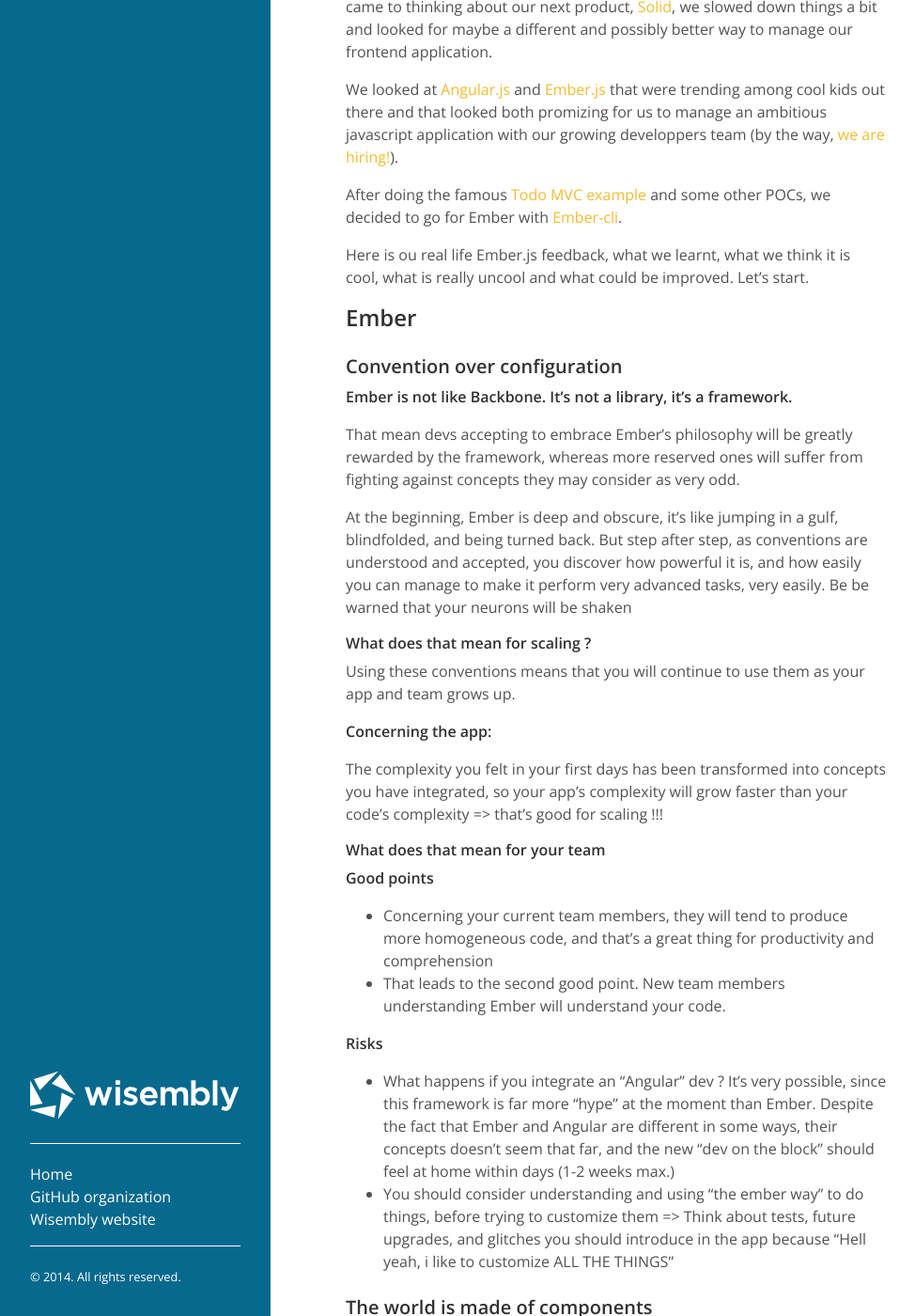
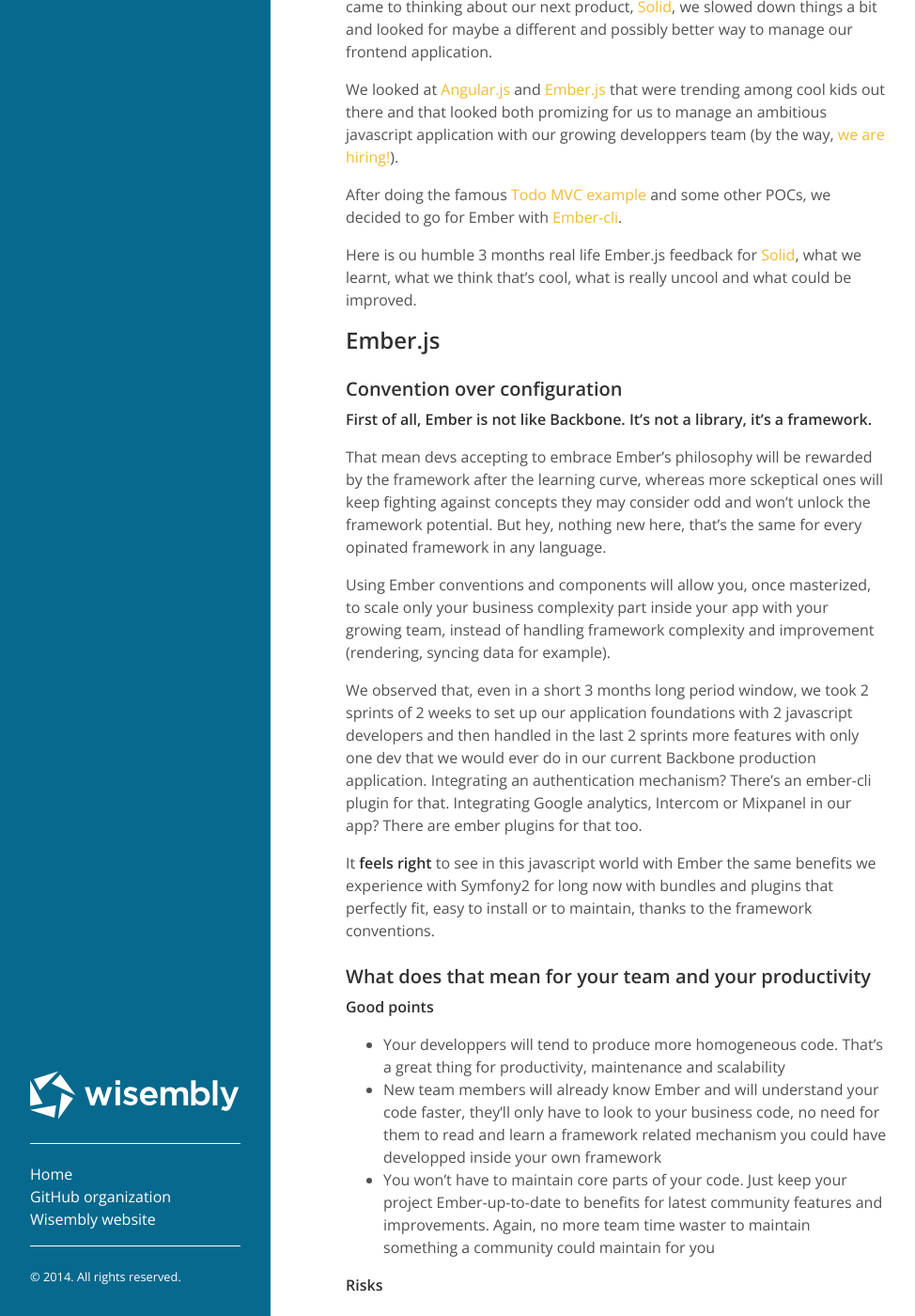
Before and after one commit to Wisembly/blog, a Jekyll site: the page built from _posts/2014-12-10-what-we-have-learn-from-ember.markdown, in a window 1280 px wide and 1400 px high, scrolled down 241 px. Shown: the whole window at 94% size, without its empty margins (0-974 px from the left). Built offline with Jekyll 4.4.1, drawn with Linux system fonts in a browser that asks for light colours; Markdown is read by kramdown in place of the engine named in the settings; comment, search, counter and statistics services are not loaded; some of the changed text lies outside the part shown.

Commit message:
- updated ember post

```diff
--- a/_posts/2014-12-10-what-we-have-learn-from-ember.markdown
+++ b/_posts/2014-12-10-what-we-have-learn-from-ember.markdown
@@ -3,6 +3,10 @@
 title:      "What we've learn from Ember.js after 2 months developing our new product. A Solid story"
 categories:
   - general
+  - ember
+  - javascript
+  - front
+  - backend
 author:     guillaumepotier
 ---
 
@@ -12,47 +16,48 @@
 
 After doing the famous [Todo MVC example](http://todomvc.com/) and some other POCs, we decided to go for Ember with [Ember-cli](http://www.ember-cli.com/).
 
-Here is ou real life Ember.js feedback, what we learnt, what we think it is cool, what is really uncool and what could be improved. Let's start.
+Here is ou humble 3 months real life Ember.js feedback for [Solid](http://getsolid.io), what we learnt, what we think that's cool, what is really uncool and what could be improved.
 
-## Ember
+
+## Ember.js
 
 ### Convention over configuration
-**Ember is not like Backbone. It's not a library, it's a framework.**
 
-That mean devs accepting to embrace Ember's philosophy will be greatly rewarded by the framework, whereas more reserved ones will suffer from fighting against concepts they may consider as very odd.
+**First of all, Ember is not like Backbone. It's not a library, it's a framework.**
 
-At the beginning, Ember is deep and obscure, it's like jumping in a gulf, blindfolded, and being turned back. But step after step, as conventions are understood and accepted, you discover how powerful it is, and how easily you can manage to make it perform very advanced tasks, very easily. Be be warned that your neurons will be shaken
+That mean devs accepting to embrace Ember's philosophy will be rewarded by the framework after the learning curve, whereas more sckeptical ones will keep fighting against concepts they may consider odd and won't unlock the framework potential. But hey, nothing new here, that's the same for every opinated framework in any language.
 
-#### What does that mean for scaling ?
-Using these conventions means that you will continue to use them as your app and team grows up.
+Using Ember conventions and components will allow you, once masterized, to scale only your business complexity part inside your app with your growing team, instead of handling framework complexity and improvement (rendering, syncing data for example).
 
-**Concerning the app:**
+We observed that, even in a short 3 months long period window, we took 2 sprints of 2 weeks to set up our application foundations with 2 javascript developers and then handled in the last 2 sprints more features with only one dev that we would ever do in our current Backbone production application. Integrating an authentication mechanism? There's an ember-cli plugin for that. Integrating Google analytics, Intercom or Mixpanel in our app? There are ember plugins for that too.
 
-The complexity you felt in your first days has been transformed into concepts you have integrated, so your app's complexity will grow faster than your code's complexity => that's good for scaling !!!
+It **feels right** to see in this javascript world with Ember the same benefits we experience with Symfony2 for long now with bundles and plugins that perfectly fit, easy to install or to maintain, thanks to the framework conventions.
 
 
-#### What does that mean for your team
+### What does that mean for your team and your productivity
 
 **Good points**
-- Concerning your current team members, they will tend to produce more homogeneous code, and that's a great thing for productivity and comprehension
-- That leads to the second good point. New team members understanding Ember will understand your code.
+- Your developpers will tend to produce more homogeneous code. That's a great thing for productivity, maintenance and scalability
+- New team members will already know Ember and will understand your code faster, they'll only have to look to your business code, no need for them to read and learn a framework related mechanism you could have developped inside your own framework
+- You won't have to maintain core parts of your code. Just keep your project Ember-up-to-date to benefits for latest community features and improvements. Again, no more team time waster to maintain something a community could maintain for you
 
 **Risks**
-- What happens if you integrate an "Angular" dev ? It's very possible, since this framework is far more "hype" at the moment than Ember. Despite the fact that Ember and Angular are different in some ways, their concepts doesn't seem that far, and the new "dev on the block" should feel at home within days (1-2 weeks max.)
-- You should consider understanding and using "the ember way" to do things, before trying to customize them => Think about tests, future upgrades, and glitches you should introduce in the app because "Hell yeah, i like to customize ALL THE THINGS"
+- What happens if you integrate an "Angular" dev? Despite the fact that Ember and Angular differs in many ways, their root concepts are not that far, and the new "dev on the block" should feel at home within days (1-2 weeks max)
+- You should consider understanding and using "the ember way" to do things, before trying to customize them => think about tests, future upgrades, and glitches you should introduce in the app because "Hell yeah, i like to customize ALL THE THINGS"
 
 ### The world is made of components
-Do you embrace DRY methodology ? Components are your new little friends ;)
 
-Ember.js allows you to wrap all of your repeated pieces of code inside of components. Whether you have repetitive chunks of templates, or UI elements, or event entire parts of your app, you should consider using components.
+Do you embrace DRY methodology? Components are your new little friends ;)
 
-Don't fear using components in components, the more "organic" your design / approach is, the more modular your components set will be. Oh, and you're likely to drink less coffee (think about your health Dude ^^)
+Ember.js allows you to wrap all of your repeated pieces of code inside components. Whether you have repetitive chunks of templates, or UI elements, or event entire parts of your app, you should consider using them.
+
+Don't fear using components in components, the more "organic" your design / approach is, the more modular your components will be. Oh, and you're likely to drink less coffee (think about your health Dude ^^)
 
 Ember 2.0 will put even more emphasis on components!
 
 
 ### NOT THAT COOL points
-- Before digging deeper in Ember, we have heard about its famous "learning curve". Some said it is like climbing a mountain, some compare it to a roller coaster. We tried and, we must admit, it's pretty heavy and almost sinusoidal, but really worth to surf. We've had bad days, and good days. We've had questions, we still have questions.
+- Before digging deeper into Ember, we heard about its famous "learning curve". Some said it is like climbing a mountain, some compare it to a roller coaster. We tried and, we must admit, it's pretty heavy and almost sinusoidal, but really worth to surf. We've had bad days, and good days. We've had questions, and we still have questions.
 - Maybe the "convention over configuration" is not for everyone
 - The way components communicate through actions is still very perfectible (notably the `sendAction()` method, which could be very confusing for beginners)
 
@@ -60,21 +65,19 @@
 ## Ember cli
 
 ### COOL points
-+ The most cool point about Ember-cli is its EcmaScript6 transpiler! It's really cool to write imports without requirejs headhaches, and to be able to use ES6 features, right now.
-+ It provides a full development environment with server, automatic incremental build with broccoli, live watch and reload, tests & jshint.
-+ Ember cli is bundled with lots of cool generators following "blueprints" rules that allow you to keep up a good workflow
-( create the right files, at the right place, create the corresponding basic tests,
-  etc...) There is no way to make a mistake when using generators, which is a very gound point for scaling (product + team). Blueprints can be created, so every team can reproduce its own workflow
++ The coolest point about Ember-cli is its EcmaScript6 transpiler, clearly. It's really cool to write imports without requirejs headhaches, and to be able to use ES6 features, right now.
++ It provides a full development environment with server, automatic incremental build with Broccoli, live watch and reload, tests & jshint.
++ Ember cli is bundled with lots of cool generators following "blueprints" rules that allow you to keep up a good workflow (create the right files, at the right place, create the corresponding basic tests, etc...) There is no way to make a mistake when using generators, which is a very good point for scaling (product + team). Blueprints can be created, so every team can reproduce its own workflow
 + Ember-cli brings its own resolver that provides/allows a way better file architecture (PODs are also possible)
 + The current version (0.1.2) brought Content Security Policy, which is a cool addition if content security is important for your app, and the browsers you target are not yet compatible
 + Version 0.1.3 will let you create multiple sets of css files. To start with, we'll try ti use it to target specific needs (mobile, desktop, and why not old browsers). We can't wait for the upgrade (but after the beta has launched ^^)
 
 
 ### NOT THAT COOL points
-- Despites Broccoli has really cool sides, the Brocfile is a bit complicated, and
-  the "front" team is a little reserved, lack of documentation, too...
-- Sass too long to be reloaded => NoCSS injection? (but it might change very soon => [see issue #2371 on ember-cli repo](https://github.com/stefanpenner/ember-cli/issues/2371))
-- The upgrade process can be a real pain in the ass (this is a very very perfectible thing)
+- Despites Broccoli has really cool sides, the Brocfile is a bit complicated, and our frontend team is a little reserved. This lacks some documentation too...
+- Sass is too long to be reloaded => NoCSS injection? (but it might change very soon => [see issue #2371 on ember-cli repo](https://github.com/stefanpenner/ember-cli/issues/2371))
+- The upgrade process can be a real P.I.A (this is a very very perfectible thing)
+
 
 ## Handlebars
 
@@ -105,7 +108,7 @@
 
 ## Internationalization
 
-We tried [ember-i18n](https://github.com/jamesarosen/ember-i18n) that was a good start but did not embrace fully gettext philosophy. We had a look to [Jed](slexaxton.github.io/Jed/) and [i18nnext](http://i18next.com/) but there were both too complex, shipped too many unecessary features, so we came with our own plugin [LINK HERE] and [Handlebars xgettext parser](https://github.com/Wisembly/xgettext-php) written in PHP. We'll make in the near future a more complete post about internationalization and gettext / Poedit.
+We tried [ember-i18n](https://github.com/jamesarosen/ember-i18n) that was a good start but did not embrace fully gettext philosophy. We had a look to [Jed](slexaxton.github.io/Jed/) and [i18nnext](http://i18next.com/) or [format.js](http://formatjs.io/) but there were too complex, shipped too many unecessary features, or did not follow gettext standards, so we came with our own tiny plugin [ember-gettext](https://github.com/Wisembly/ember-gettext). We'll make in the near future a more complete post about internationalization and gettext / Poedit standards and phylosophy.
 
 
 ## Tests
```
